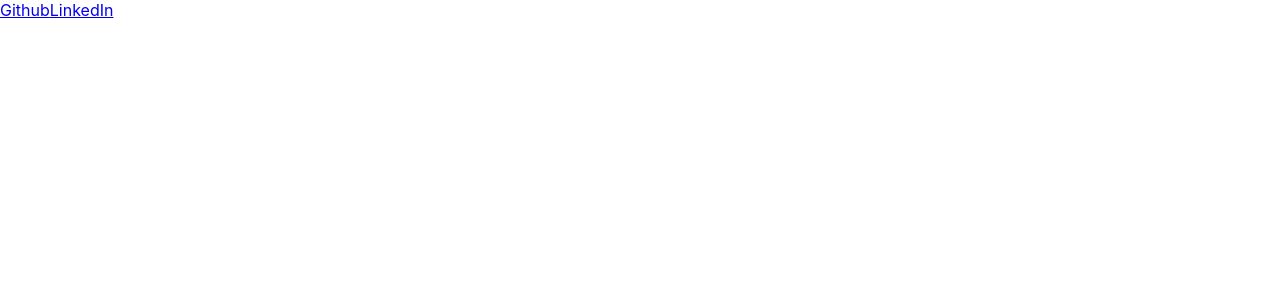
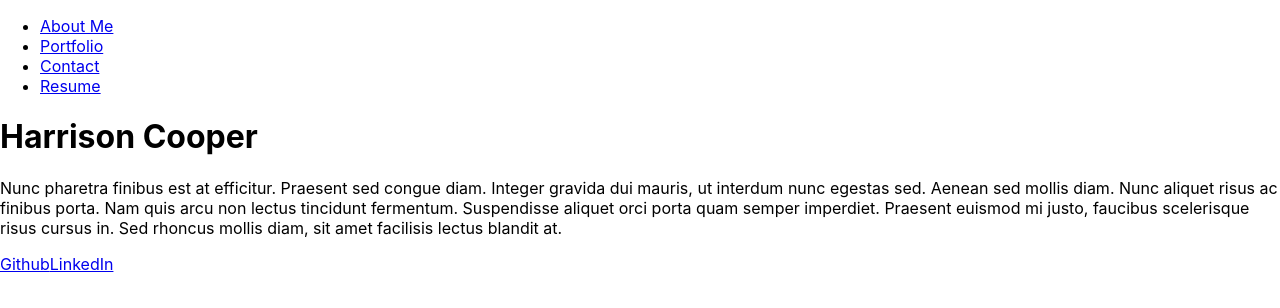
Before and after one commit to cooper2016/react-Portfolio, a React (Create React App) app in the folder react-portfolio/: page / in a window 1280 px wide. Shown: the top 308 px of the page. Built offline with nearby package versions, Linux system fonts and the light colour scheme.

Commit message:
added main container with NAV bar, footer, and about me section

```diff
--- a/react-portfolio/src/App.js
+++ b/react-portfolio/src/App.js
@@ -1,12 +1,6 @@
 import "./App.css";
-import Footer from "./components/Footer";
+import PorfolioContainer from "./components/PortfolioContainer";
 
-function App() {
-  return (
-    <div className="porfolio">
-      <Footer />
-    </div>
-  );
-}
+const App = () => <PorfolioContainer />;
 
 export default App;
--- /dev/null
+++ b/react-portfolio/src/components/NavTabs.js
@@ -0,0 +1,55 @@
+import React from "react";
+
+// Here we are using object destructuring assignment to pluck off our variables from the props object
+// We assign them to their own variable names
+function NavTabs({ currentPage, handlePageChange }) {
+  return (
+    <ul className="nav nav-tabs">
+      <li className="nav-item">
+        <a
+          href="#AboutMe"
+          onClick={() => handlePageChange("AboutMe")}
+          // This is a conditional (ternary) operator that checks to see if the current page is "Home"
+          // If it is, we set the current page to 'nav-link-active', otherwise we set it to 'nav-link'
+          className={currentPage === "AboutMe" ? "nav-link active" : "nav-link"}
+        >
+          About Me
+        </a>
+      </li>
+      <li className="nav-item">
+        <a
+          href="#Portfolio"
+          onClick={() => handlePageChange("Portfolio")}
+          // Check to see if the currentPage is `About`, and if so we use the active link class from bootstrap. Otherwise, we set it to a normal nav-link
+          className={
+            currentPage === "Portfolio" ? "nav-link active" : "nav-link"
+          }
+        >
+          Portfolio
+        </a>
+      </li>
+      <li className="nav-item">
+        <a
+          href="#Contact"
+          onClick={() => handlePageChange("Contact")}
+          // Check to see if the currentPage is `Blog`, and if so we use the active link class from bootstrap. Otherwise, we set it to a normal nav-link
+          className={currentPage === "Contact" ? "nav-link active" : "nav-link"}
+        >
+          Contact
+        </a>
+      </li>
+      <li className="nav-item">
+        <a
+          href="#Resume"
+          onClick={() => handlePageChange("Resume")}
+          // Check to see if the currentPage is `Contact`, and if so we use the active link class from bootstrap. Otherwise, we set it to a normal nav-link
+          className={currentPage === "Resume" ? "nav-link active" : "nav-link"}
+        >
+          Resume
+        </a>
+      </li>
+    </ul>
+  );
+}
+
+export default NavTabs;
--- /dev/null
+++ b/react-portfolio/src/components/PortfolioContainer.js
@@ -0,0 +1,38 @@
+import React, { useState } from "react";
+import NavTabs from "./NavTabs";
+import AboutMe from "./pages/AboutMe";
+import Portfolio from "./pages/Portfolio";
+import Resume from "./pages/Resume";
+import Contact from "./pages/Contact";
+import Footer from "./Footer";
+
+export default function PortfolioContainer() {
+  const [currentPage, setCurrentPage] = useState("AboutMe");
+
+  // This method is checking to see what the value of `currentPage` is. Depending on the value of currentPage, we return the corresponding component to render.
+  const renderPage = () => {
+    console.log("Hi");
+    if (currentPage === "AboutMe") {
+      return <AboutMe />;
+    }
+    if (currentPage === "Portfolio") {
+      return <Portfolio />;
+    }
+    if (currentPage === "Resume") {
+      return <Resume />;
+    }
+    return <Contact />;
+  };
+
+  const handlePageChange = (page) => setCurrentPage(page);
+
+  return (
+    <div>
+      {/* We are passing the currentPage from state and the function to update it */}
+      <NavTabs currentPage={currentPage} handlePageChange={handlePageChange} />
+      {/* Here we are calling the renderPage method which will return a component  */}
+      {renderPage()}
+      <Footer />
+    </div>
+  );
+}
--- /dev/null
+++ b/react-portfolio/src/components/pages/AboutMe.js
@@ -0,0 +1,17 @@
+import React from "react";
+
+export default function AboutMe() {
+  return (
+    <div>
+      <h1>Harrison Cooper</h1>
+      <p>
+        Nunc pharetra finibus est at efficitur. Praesent sed congue diam.
+        Integer gravida dui mauris, ut interdum nunc egestas sed. Aenean sed
+        mollis diam. Nunc aliquet risus ac finibus porta. Nam quis arcu non
+        lectus tincidunt fermentum. Suspendisse aliquet orci porta quam semper
+        imperdiet. Praesent euismod mi justo, faucibus scelerisque risus cursus
+        in. Sed rhoncus mollis diam, sit amet facilisis lectus blandit at.
+      </p>
+    </div>
+  );
+}
```
Also changed, not shown: react-portfolio/src/components/pages/Contact.js (added), react-portfolio/src/components/pages/Portfolio.js (added), react-portfolio/src/components/pages/Resume.js (added).
